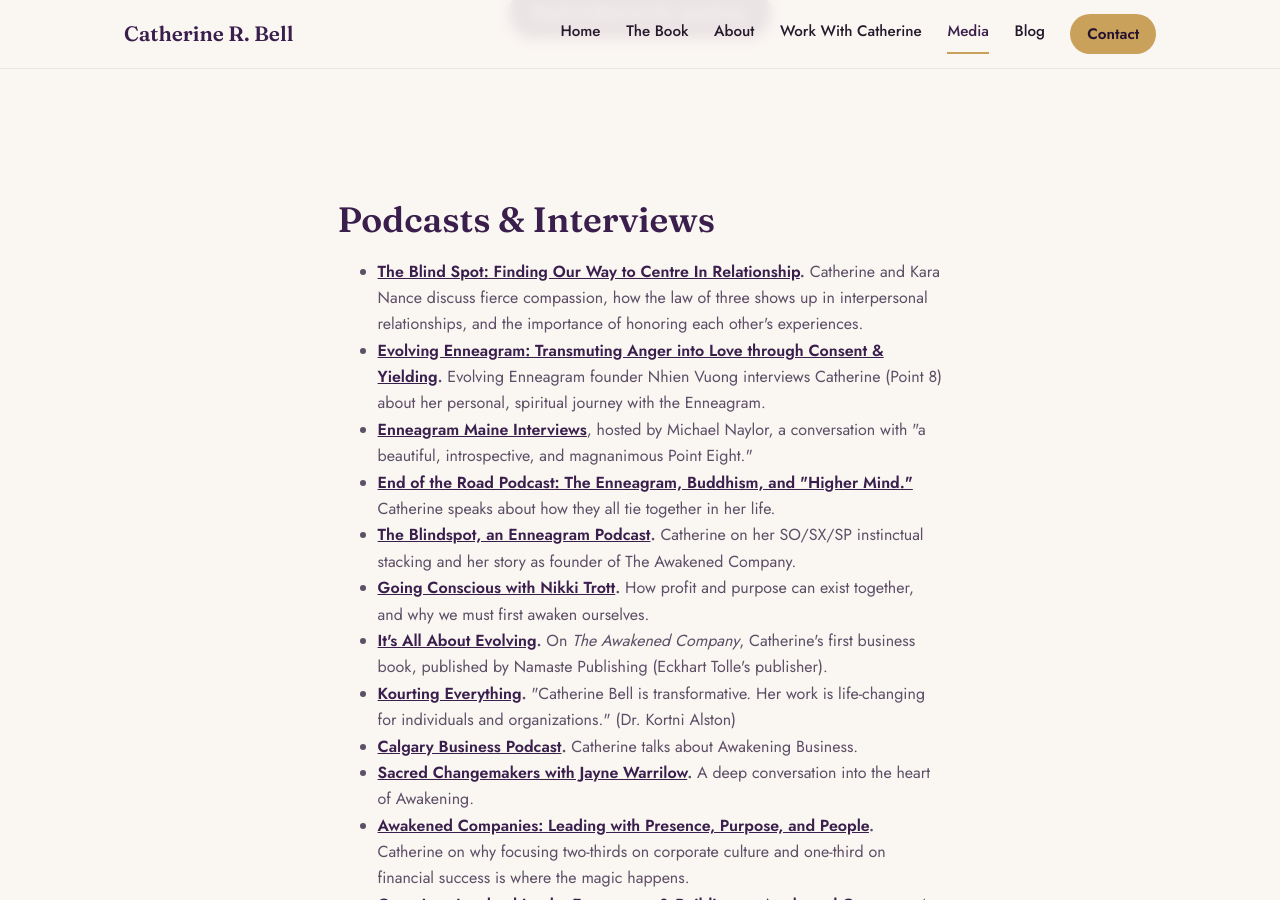
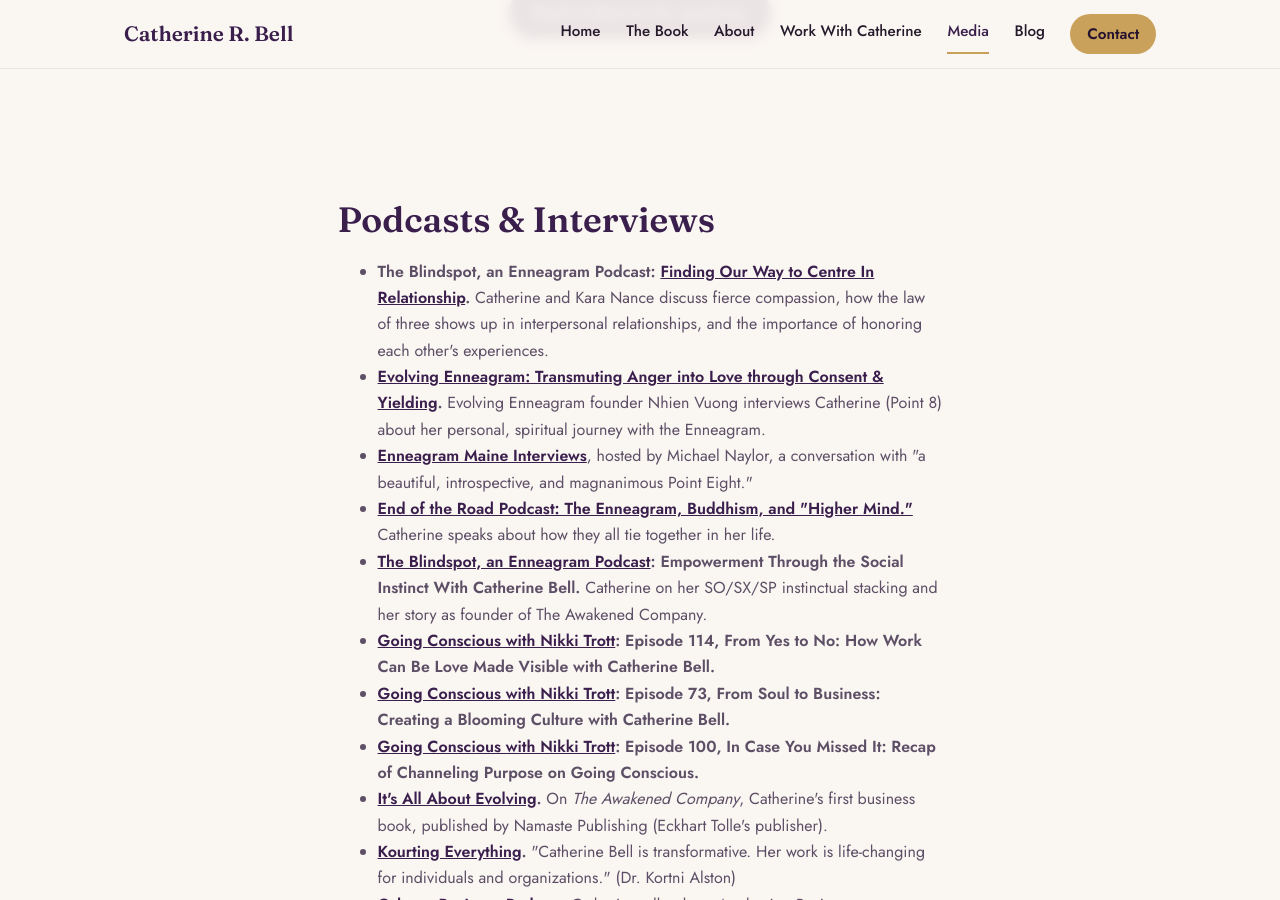
Before and after one commit to thebrownbomber-sudo/catherinerbell-site, a Jekyll site: the page built from media.html, in a window 1280 px wide and 900 px high, scrolled down 299 px. Built offline with Jekyll 4.4.1, drawn with Linux system fonts in a browser that asks for light colours.

Commit message:
Update media.html
correct links for podcasts

```diff
--- a/media.html
+++ b/media.html
@@ -17,18 +17,20 @@
 <div class="wrap narrow">
 <h2>Podcasts &amp; Interviews</h2>
 <ul>
-<li><strong><a href="https://podcasts.apple.com/us/podcast/the-blindspot-an-enneagram-podcast/id1635625250" rel="noopener" target="_blank">The Blind Spot: Finding Our Way to Centre In Relationship</a>.</strong> Catherine and Kara Nance discuss fierce compassion, how the law of three shows up in interpersonal relationships, and the importance of honoring each other's experiences.</li>
+<li><strong>The Blindspot, an Enneagram Podcast: <a href="https://podcasts.apple.com/us/podcast/finding-our-way-to-center-in-relationship/id1635625250?i=1000624298702" rel="noopener" target="_blank">Finding Our Way to Centre In Relationship</a>.</strong> Catherine and Kara Nance discuss fierce compassion, how the law of three shows up in interpersonal relationships, and the importance of honoring each other's experiences.</li>
 <li><strong><a href="https://www.youtube.com/watch?v=Pe_L0xbPnrI" rel="noopener" target="_blank">Evolving Enneagram: Transmuting Anger into Love through Consent &amp; Yielding</a>.</strong> Evolving Enneagram founder Nhien Vuong interviews Catherine (Point 8) about her personal, spiritual journey with the Enneagram.</li>
-<li><strong><a href="https://www.youtube.com/channel/UCx_qYTt7r4vE4qUp27zAdXg" rel="noopener" target="_blank">Enneagram Maine Interviews</a></strong>, hosted by Michael Naylor, a conversation with "a beautiful, introspective, and magnanimous Point Eight."</li>
-<li><strong><a href="https://podcasts.apple.com/us/podcast/the-end-of-the-road/id1608971557" rel="noopener" target="_blank">End of the Road Podcast: The Enneagram, Buddhism, and "Higher Mind."</a></strong> Catherine speaks about how they all tie together in her life.</li>
-<li><strong><a href="https://podcasts.apple.com/us/podcast/the-blindspot-an-enneagram-podcast/id1635625250" rel="noopener" target="_blank">The Blindspot, an Enneagram Podcast</a>.</strong> Catherine on her SO/SX/SP instinctual stacking and her story as founder of The Awakened Company.</li>
-<li><strong><a href="https://www.goingconscious.com/episodes" rel="noopener" target="_blank">Going Conscious with Nikki Trott</a>.</strong> How profit and purpose can exist together, and why we must first awaken ourselves.</li>
+<li><strong><a href="https://www.youtube.com/watch?v=pVDQOey74pU" rel="noopener" target="_blank">Enneagram Maine Interviews</a></strong>, hosted by Michael Naylor, a conversation with "a beautiful, introspective, and magnanimous Point Eight."</li>
+<li><strong><a href="https://podcasts.apple.com/us/podcast/episode-243-catherine-bell-the-awakened-company/id1269885389?i=1000588011367" rel="noopener" target="_blank">End of the Road Podcast: The Enneagram, Buddhism, and "Higher Mind."</a></strong> Catherine speaks about how they all tie together in her life.</li>
+<li><strong><a href="https://podcasts.apple.com/us/podcast/episode-15-empowerment-through-the-social-instinct/id1635625250?i=1000584570625" rel="noopener" target="_blank">The Blindspot, an Enneagram Podcast</a>: Empowerment Through the Social Instinct With Catherine Bell.</strong> Catherine on her SO/SX/SP instinctual stacking and her story as founder of The Awakened Company.</li>
+<li><strong><a href="https://podcasts.apple.com/gb/podcast/114-from-yes-to-no-how-work-can-be-love-made-visible/id1530005770?i=1000585216085" rel="noopener" target="_blank">Going Conscious with Nikki Trott</a>: Episode 114, From Yes to No: How Work Can Be Love Made Visible with Catherine Bell.</strong></li>
+<li><strong><a href="https://podcasts.apple.com/gb/podcast/73-from-soul-to-business-creating-a-blooming/id1530005770?i=1000548304921" rel="noopener" target="_blank">Going Conscious with Nikki Trott</a>: Episode 73, From Soul to Business: Creating a Blooming Culture with Catherine Bell.</strong></li>
+<li><strong><a href="https://podcasts.apple.com/gb/podcast/100-in-case-you-missed-it-recap-of-channeling/id1530005770?i=1000571319171" rel="noopener" target="_blank">Going Conscious with Nikki Trott</a>: Episode 100, In Case You Missed It: Recap of Channeling Purpose on Going Conscious.</strong></li>
 <li><strong><a href="https://itsallaboutevolving.podbean.com/" rel="noopener" target="_blank">It's All About Evolving</a>.</strong> On <em>The Awakened Company</em>, Catherine's first business book, published by Namaste Publishing (Eckhart Tolle's publisher).</li>
 <li><strong><a href="https://www.drkortnialston.com/catherinebell" rel="noopener" target="_blank">Kourting Everything</a>.</strong> "Catherine Bell is transformative. Her work is life-changing for individuals and organizations." (Dr. Kortni Alston)</li>
 <li><strong><a href="https://creators.spotify.com/pod/show/allen-wazny/episodes/The-Awakened-Company-with-Catherine-R--Bell-episode-300--14-May-2021-e10stel" rel="noopener" target="_blank">Calgary Business Podcast</a>.</strong> Catherine talks about Awakening Business.</li>
 <li><strong><a href="https://awakenedcompany.com/2020/06/13/catherine-bell-with-jayne-warrilow-on-the-sacred-changemakers-podcast/" rel="noopener" target="_blank">Sacred Changemakers with Jayne Warrilow</a>.</strong> A deep conversation into the heart of Awakening.</li>
-<li><strong><a href="https://awakenedcompany.com/2026/08/27/catherine-bell-awakened-companies-leading-with-presence-purpose-and-people/" rel="noopener" target="_blank">Awakened Companies: Leading with Presence, Purpose, and People</a>.</strong> Catherine on why focusing two-thirds on corporate culture and one-third on financial success is where the magic happens.</li>
-<li><strong><a href="https://awakenedcompany.com/2026/06/11/healthy-corporate-cultures-catherine-bell-2/" rel="noopener" target="_blank">Conscious Leadership, the Enneagram &amp; Building an Awakened Company</a>.</strong> A conversation on healthy corporate cultures and leading as an Enneagram Point Eight.</li>
+<li><strong><a href="https://podcasts.apple.com/us/podcast/catherine-bell-awakened-companies-leading-with/id1888070907?i=1000779408333" rel="noopener" target="_blank">Awakened Companies: Leading with Presence, Purpose, and People</a>.</strong> Catherine on why focusing two-thirds on corporate culture and one-third on financial success is where the magic happens.</li>
+<li><strong><a href="https://podcasts.apple.com/ca/podcast/awakened-company-with-catherine-r-bell/id1447982978?i=1000643902844" rel="noopener" target="_blank">Conscious Leadership, the Enneagram &amp; Building an Awakened Company</a>.</strong> A conversation on healthy corporate cultures and leading as an Enneagram Point Eight.</li>
 <li><strong><a href="https://awakenedcompany.com/2026/01/15/the-intuitive-leader-podcast-2/" rel="noopener" target="_blank">Following Your Lightning-Bolt Knowing</a>.</strong> Catherine on intuitive leadership and trusting inner knowing.</li>
 </ul>
 <p class="form-note">Podcast links point to each show's official page; some episode-specific links couldn't be independently verified and may lead to the show's main feed rather than the exact episode.</p>
```
